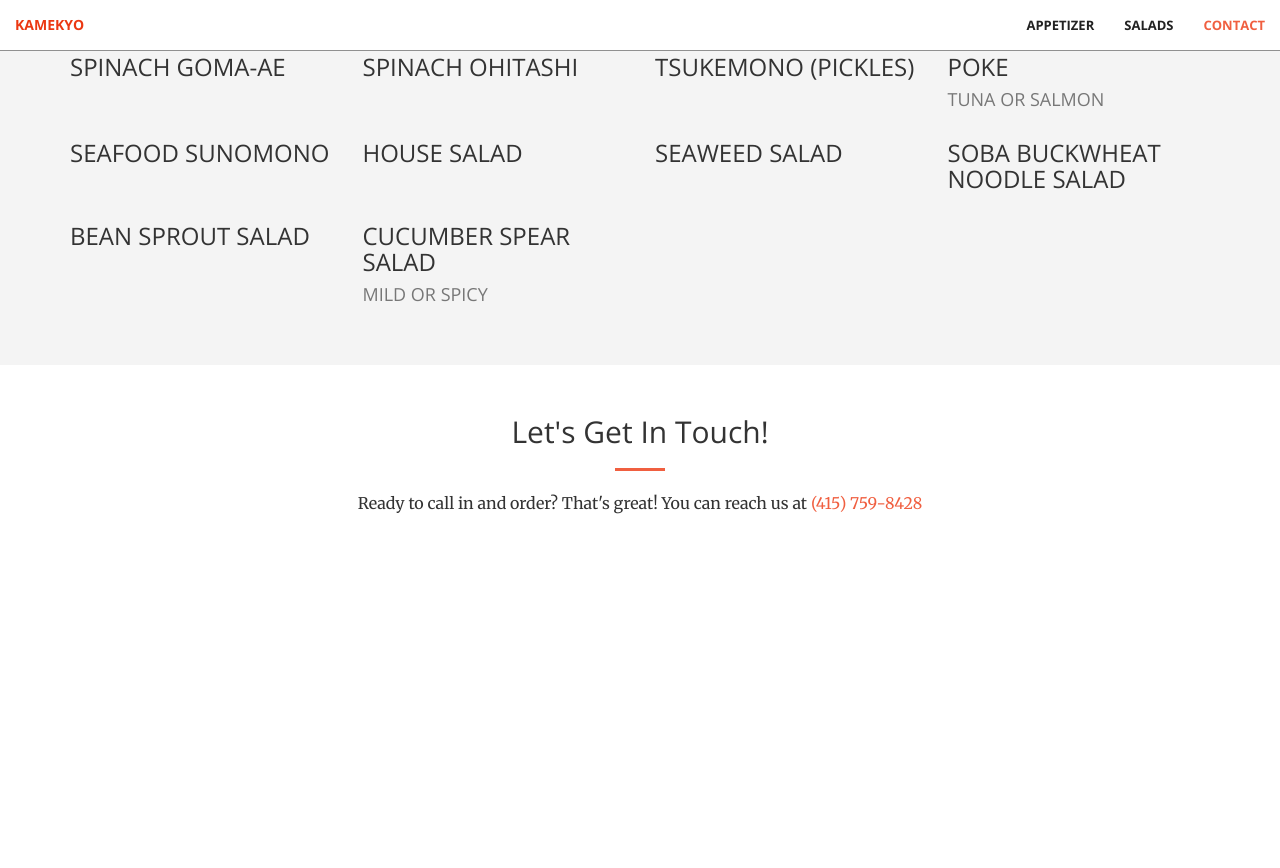
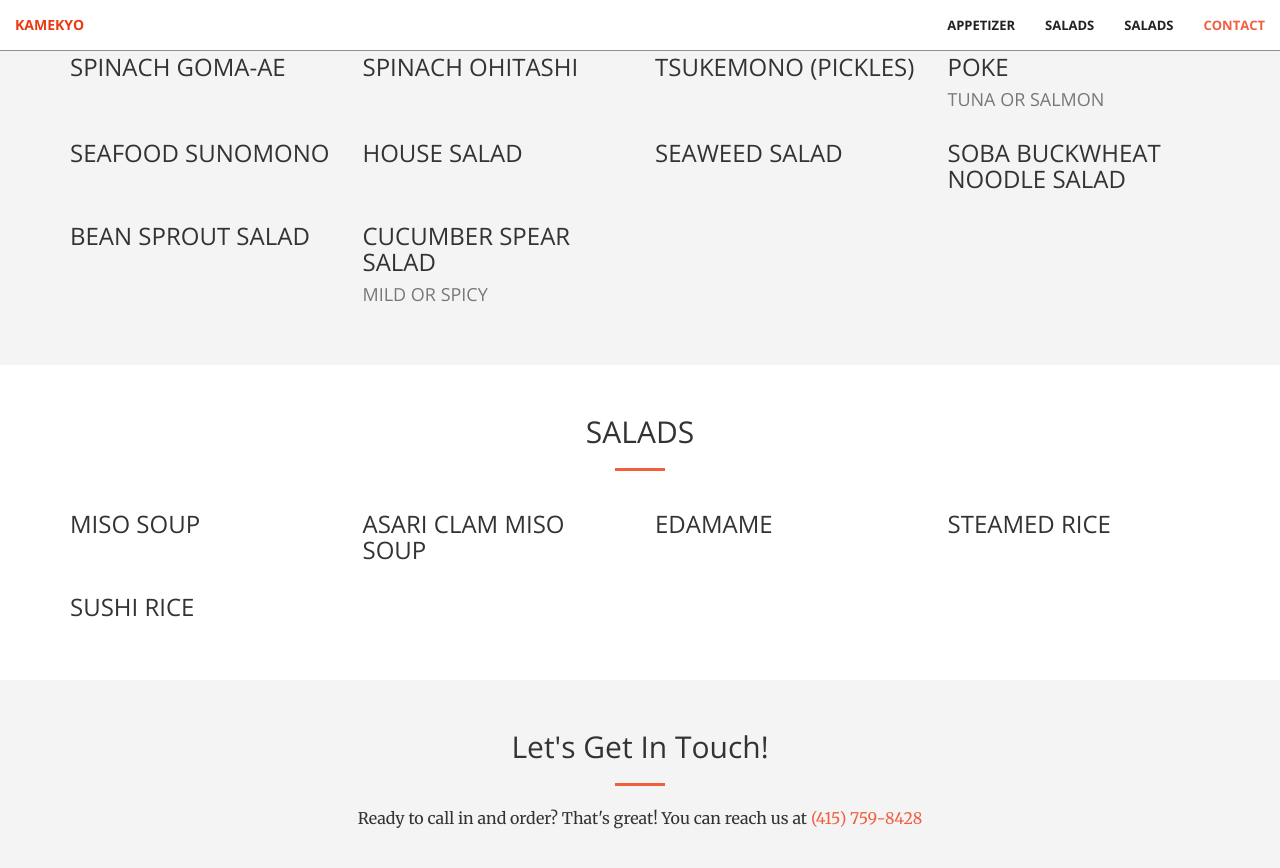
Before and after one commit to CyrusLiang/kamekyo, a Jekyll site: the page built from index.html, in a window 1280 px wide and 900 px high, scrolled down 1609 px. Shown: the top 868 px of the window. Built offline with Jekyll 4.4.1, drawn with Linux system fonts in a browser that asks for light colours; before the commit the page ends 2194 px from its top, so only the background shows below that.

Commit message:
Create sides.html

```diff
--- a/_includes/nav.html
+++ b/_includes/nav.html
@@ -31,6 +31,9 @@
                     <a class="page-scroll" href="#salads">Salads</a>
                 </li>
                 <li>
+                    <a class="page-scroll" href="#sides">Salads</a>
+                </li>
+                <li>
                     <a class="page-scroll" href="#contact">Contact</a>
                 </li>
             </ul>
--- /dev/null
+++ b/_includes/sides.html
@@ -0,0 +1,46 @@
+<section class="menu" id="sides">
+    <div class="container">
+        <div class="row">
+            <div class="col-lg-12 text-center">
+                <h2 class="section-heading">Salads</h2>
+                <hr class="primary">
+            </div>
+        </div>
+    </div>
+    <div class="container">
+        <div class="row">
+            <div class="col-lg-3 col-sm-6">
+                <div class="food-box">
+                    <h3>Miso Soup</h3>
+                    <h4 id="miso"></h4>
+                </div>
+            </div>
+            <div class="col-lg-3 col-sm-6">
+                <div class="food-box">
+                    <h3>Asari Clam Miso Soup</h3>
+                    <h4 id="asari"></h4>
+                </div>
+            </div>
+            <div class="col-lg-3 col-sm-6">
+                <div class="food-box">
+                    <h3>Edamame</h3>
+                    <h4 id="eda"></h4>
+                </div>
+            </div>
+            <div class="col-lg-3 col-sm-6">
+                <div class="food-box">
+                    <h3>Steamed Rice</h3>
+                    <h4 id="rice"></h4>
+                </div>
+            </div>
+        </div>
+        <div class="row">
+            <div class="col-lg-3 col-sm-6">
+                <div class="food-box">
+                    <h3>Sushi Rice</h3>
+                    <h4 id="srice"></h4>
+                </div>
+            </div>
+        </div>
+    </div>
+</section>
--- a/_layouts/front.html
+++ b/_layouts/front.html
@@ -12,6 +12,7 @@
   {% include aside.html %} -->
   {% include appetizers.html %}
   {% include salads.html %}
+  {% include sides.html %}
   {% include contact.html %}
   {% include scripts.html %}
 </body>
```
